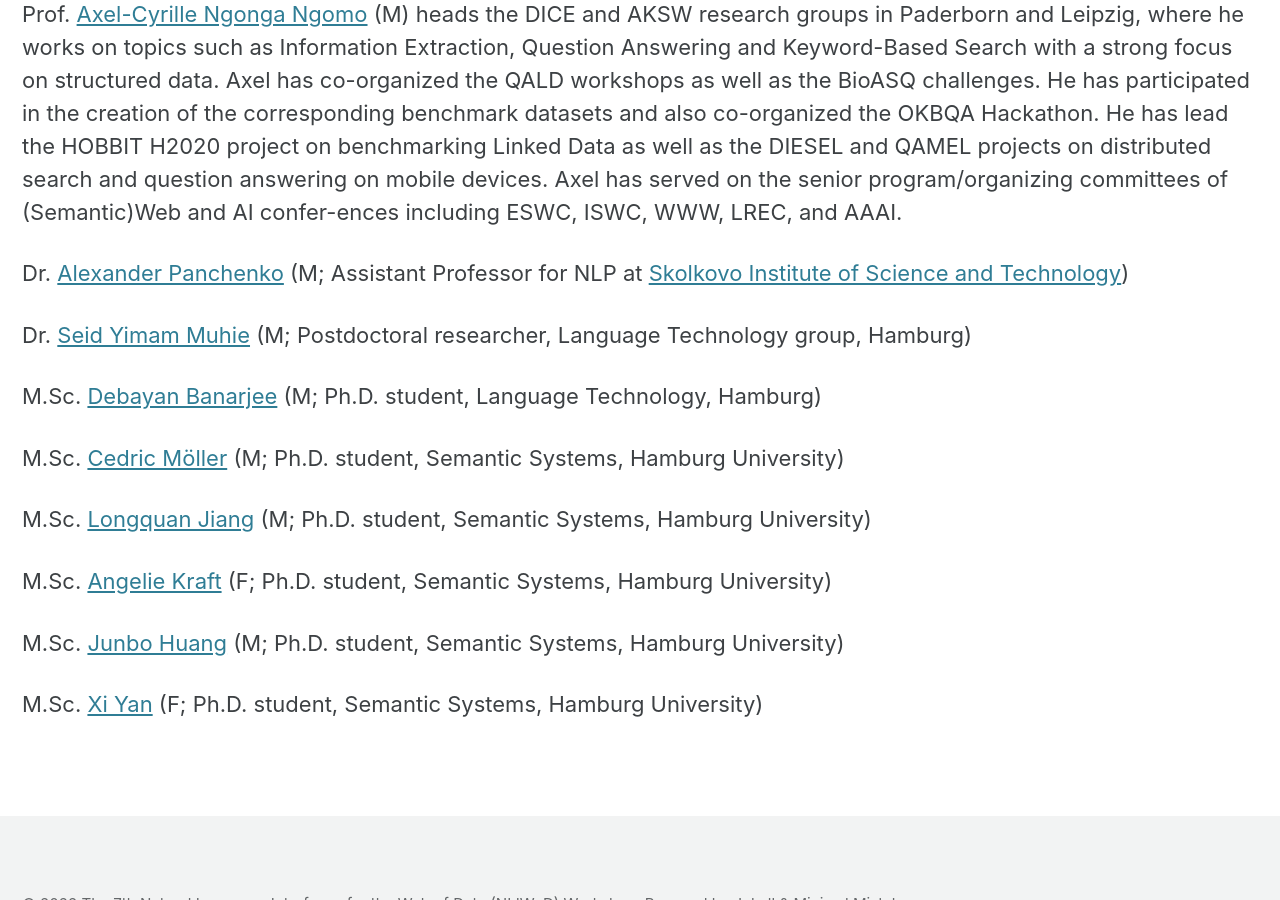
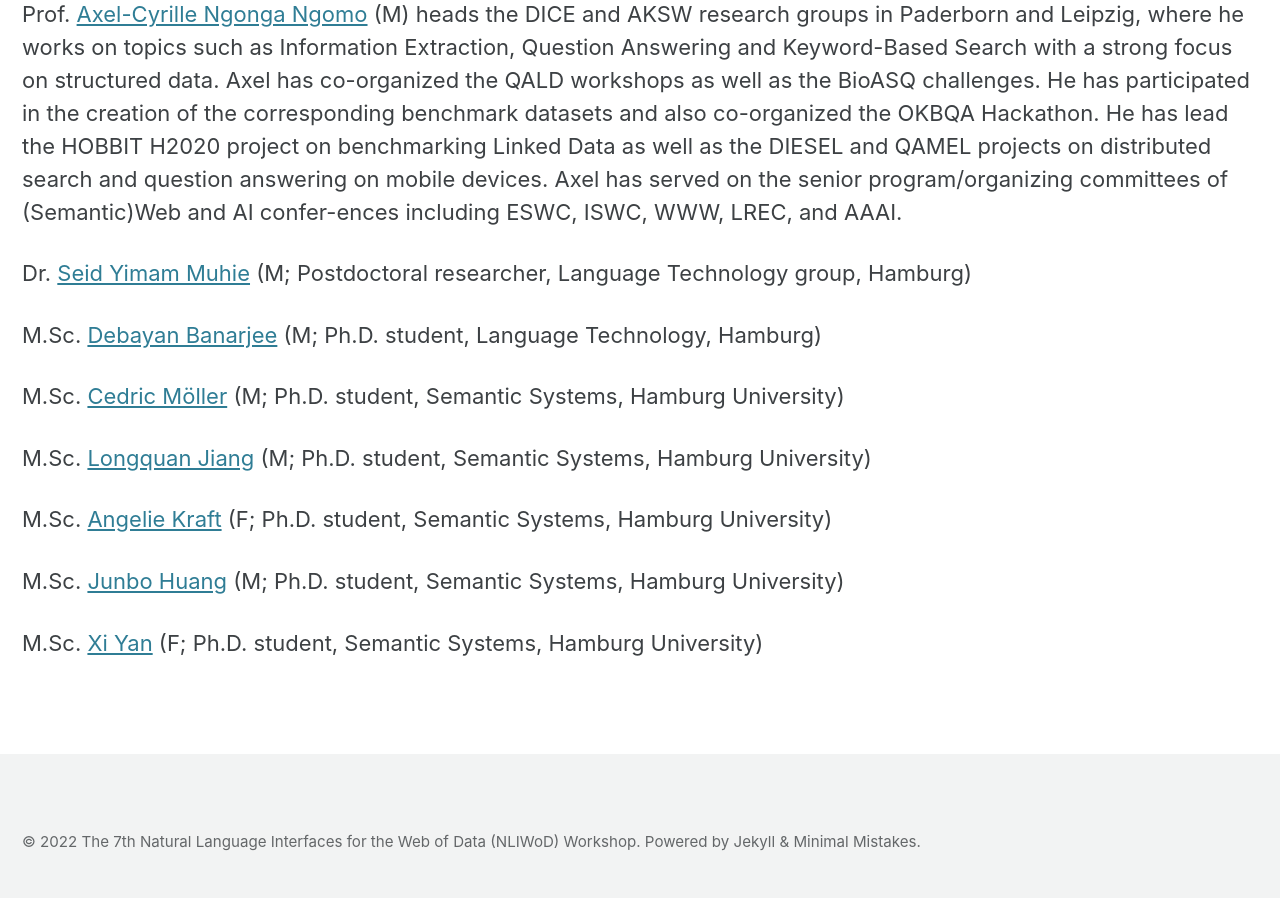
Before and after one commit to semantic-systems/nliwod-workshop, a Jekyll site: the page built from organization.md, in a window 1280 px wide and 900 px high, scrolled down 1217 px. Built offline with Jekyll 4.4.1, drawn with Linux system fonts in a browser that asks for light colours; cached includes are drawn as plain includes.

Commit message:
Update organization.md

```diff
--- a/organization.md
+++ b/organization.md
@@ -16,7 +16,6 @@ Prof. [Chris Biemann](https://www.inf.uni-hamburg.de/en/inst/ab/lt/people/chris-
 
 Prof. [Axel-Cyrille Ngonga Ngomo](http://dice-research.org) (M) heads the DICE and AKSW research groups in Paderborn and Leipzig, where he works on topics such as Information Extraction, Question Answering and Keyword-Based Search with a strong focus on structured data. Axel has co-organized the QALD workshops as well as the BioASQ challenges. He has participated in the creation of the corresponding benchmark datasets and also co-organized the OKBQA Hackathon. He has lead the HOBBIT H2020 project on benchmarking Linked Data as well as the DIESEL and QAMEL projects on distributed search and question answering on mobile devices. Axel has served on the senior program/organizing committees of (Semantic)Web and AI confer-ences including ESWC, ISWC, WWW, LREC, and AAAI.
 
-Dr. [Alexander Panchenko](https://faculty.skoltech.ru/people/alexanderpanchenko) (M; Assistant Professor for NLP at [Skolkovo Institute of Science and Technology](https://scholar.google.com/citations?view_op=view_org&hl=en&org=4613450313967235690))
 
 Dr. [Seid Yimam Muhie](https://www.inf.uni-hamburg.de/en/inst/ab/lt/people/seid-muhie-yimam.html) (M; Postdoctoral researcher, Language Technology group, Hamburg)
 
```
